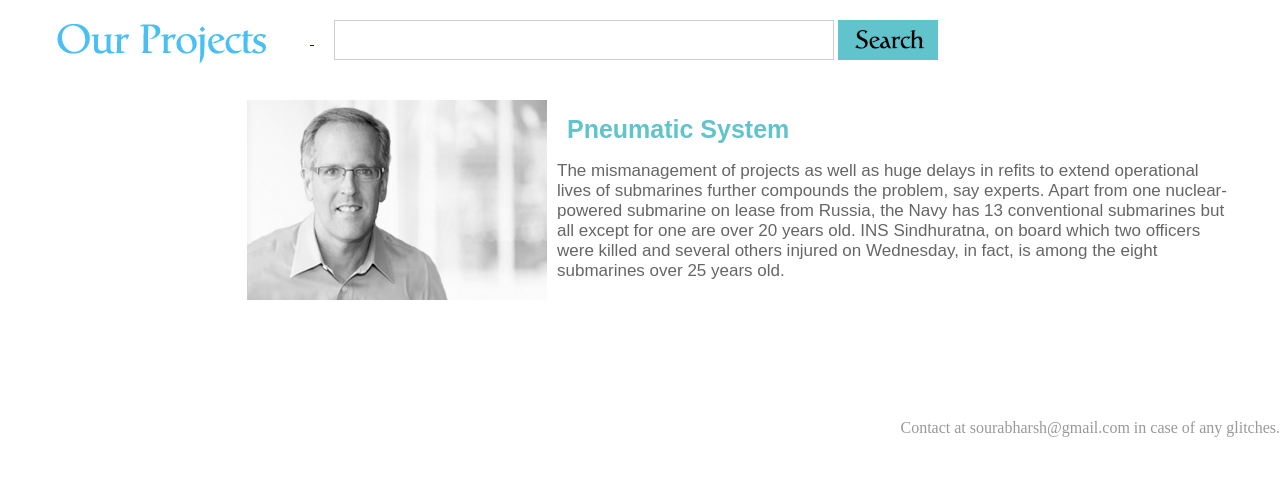
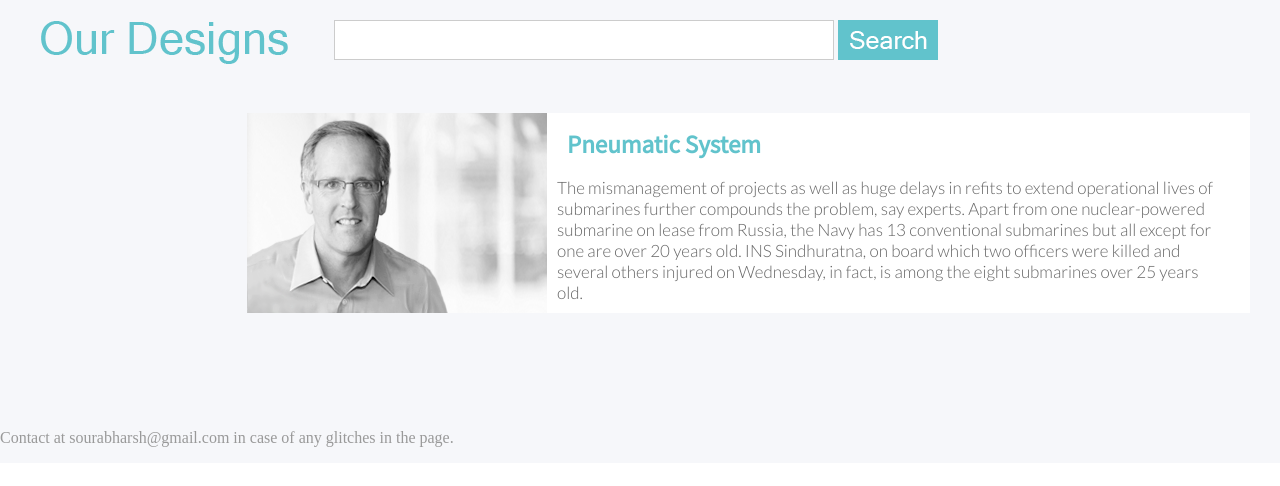
Before and after one commit to sourabharsh/pdLab, a PHP site: page / in a window 1280 px wide. Shown: the top 486 px of the page. Run offline with PHP 8.4, Linux system fonts and the light colour scheme; data that the repository does not hold is empty.

Commit message:
New look to the website
google fonts;
new logo;
new search button
different background

```diff
--- a/_notes/dwsync.xml
+++ b/_notes/dwsync.xml
@@ -1,5 +1,5 @@
 <?xml version="1.0" encoding="utf-8" ?>
 <dwsync>
 <file name="index.php" server="C:/wamp/www" local="130379186920065889" remote="130379186920000000" Dst="0" />
-<file name="index.php" server="C:/wamp/www/" local="130379328610000000" remote="130379328610000000" Dst="0" />
+<file name="index.php" server="C:/wamp/www/" local="130379417807551898" remote="130379417800000000" Dst="0" />
 </dwsync>
--- a/assets/_notes/dwsync.xml
+++ b/assets/_notes/dwsync.xml
@@ -1,5 +1,6 @@
 <?xml version="1.0" encoding="utf-8" ?>
 <dwsync>
 <file name="search_button.png" server="C:/wamp/www/" local="130379185863595463" remote="130379185860000000" Dst="0" />
-<file name="logo.png" server="C:/wamp/www/" local="130379192129153832" remote="130379192120000000" Dst="0" />
+<file name="logo.png" server="C:/wamp/www/" local="130379415448906991" remote="130379415440000000" Dst="0" />
+<file name="favicon.png" server="C:/wamp/www/" local="130379419157539113" remote="130379419150000000" Dst="0" />
 </dwsync>
--- /dev/null
+++ b/assets/icons/_notes/dwsync.xml
@@ -0,0 +1,4 @@
+<?xml version="1.0" encoding="utf-8" ?>
+<dwsync>
+<file name="3.png" server="C:/wamp/www/" local="130379285889516618" remote="130379285880000000" Dst="0" />
+</dwsync>
--- a/css/_notes/dwsync.xml
+++ b/css/_notes/dwsync.xml
@@ -1,5 +1,5 @@
 <?xml version="1.0" encoding="utf-8" ?>
 <dwsync>
 <file name="template.css" server="C:/wamp/www" local="130379193511692909" remote="130379193510000000" Dst="0" />
-<file name="template.css" server="C:/wamp/www/" local="130379329077036803" remote="130379329070000000" Dst="0" />
+<file name="template.css" server="C:/wamp/www/" local="130379417218768222" remote="130379417210000000" Dst="0" />
 </dwsync>
--- a/css/template.css
+++ b/css/template.css
@@ -5,25 +5,26 @@
 
 
 .container{
-	 background:none;
+	 background:#F6F7FA;
+	 widows:100%;
+	 height100%;
+
 	}
 
 .header_top{
 	background:white;
 	width:100%;
 	height:10px;
+    background:#F6F7FA;
 	}
+
 .header{
+	padding-bottom:10px;
+	height:auto;
+	width:100%;
+	background:#F6F7FA;
+	}
 
-	height:150px;
-	width:100%;
-	vertical-align:middle;
-
-	display:inline;
-
-
-
-	}
 .header_bottom{
 	height:30px;
 	widows:100px;
@@ -36,13 +37,14 @@
 	}
 
 .footer{
-	margin-top:100px;
+	padding-top:100px;
 	margin-bottom:0px;
 	color:#999;
 	height:auto;
-	width:auto;
+	width:100%;
 	float:right;
 	font-weight:lighter;
+	background:#F6F7FA;
 	}
 
 .logo{
@@ -57,22 +59,21 @@
 	width:600px;
 	margin-left:20px;
 
-	background:white;
+
 	display:inline;
 	vertical-align:middle;
 	}
 
 #search_input{
-	font-weight:lighter;
-	font-size:25px;
-	font-family:Arial, Helvetica, sans-serif;
+	font-size:24px;
+	font-family: 'Source Sans Pro', sans-serif;
+	font-weight:300;
 	vertical-align:middle;
 	display:inline-block;
 	border:1px solid #CCC;
 	margin-right:0px;
 	width:500px;
 	height:40px;
-
 
 	}
 
@@ -92,10 +93,13 @@
 .search_result{
 	width:1000px;
 	height:200px;
+	margin-top:3px;
 	margin-left:auto;
 	margin-right:30px;
-	margin-bottom:3px;
+	padding -bottom:3px;
 	border-right:3px solid white;
+	background:#ffffff;
+
 
 	}
 
@@ -135,13 +139,14 @@
 	margin:0px;
 	font-size:25px;
 	font-weight:bold;
-	font-family:Arial, Helvetica, sans-serif;
+	font-family: 'Source Sans Pro', sans-serif;
+
 	color:#61C3CC;
 	}
 .search_result_summary{
 	font-size:17px;
-	font-family:Arial, Helvetica, sans-serif;
-	font-weight:normal;
+	font-family: 'Lato', sans-serif;
+	font-weight:300;
 
 	width: 100%;
 	height:150px;
--- a/index.php
+++ b/index.php
@@ -3,6 +3,7 @@
 		<title> Products </title>
         <link rel="stylesheet" type="text/css" href="css/template.css">
         <link rel="shortcut icon" type="image/png" href="assets/favicon.png"/>
+        <link href='http://fonts.googleapis.com/css?family=Source+Sans+Pro:300,400|Lato:300,400' rel='stylesheet' type='text/css'>
 	 </head>
 	 <body>
          <div class="container">
@@ -10,15 +11,17 @@
             </div>
 
             <div class="header">
-        	<a href="index.php"> <img class="logo" src="assets/logo.png"> </a>
+                <a href="index.php"> <img class="logo" src="assets/logo.png"></a>
                     <div class="search">
                         <input id="search_input"></input>
 
                         <button id="search_button"></button>
                     </div>
             </div>
+
             <div class="header_bottom">
             </div>
+
             <?php
                         // connect to the Wampserver mysql database
                             //Define credentials
@@ -74,14 +77,14 @@
 
                     <div class="search_result_summary">
                         <p>
-                            The mismanagement of projects as well as huge delays in refits to extend operational lives of       		   							submarines further compounds the problem, say experts. Apart from one nuclear-powered submarine on                			lease from Russia, the Navy has 13 conventional submarines but all except for one are over 20 years           					old. INS Sindhuratna, on board which two officers were killed and several others injured on Wednesday,   							in fact, is among the eight submarines over 25 years old.
+                        The mismanagement of projects as well as huge delays in refits to extend operational lives of       		   										 					submarines further compounds the problem, say experts. Apart from one nuclear-powered submarine on              	    lease from Russia, the Navy has 13 conventional submarines but all except for one are over 20 years           					  				    old. INS Sindhuratna, on board which two officers were killed and several others injured on Wednesday,   							 				    in fact, is among the eight submarines over 25 years old.
                         </p>
-
                      </div>
                 </div>
              </div>
+
             <div class="footer">
-            <p> Contact at sourabharsh@gmail.com in case of any glitches.</p>
+                <p> Contact at sourabharsh@gmail.com in case of any glitches in the page.</p>
             </div>
 
 
```
Also changed, not shown: assets/icons/3.jpg (added), assets/icons/4.jpg (added), assets/logo.png, assets/old_logo.png (added), assets/search_button.png, assets/search_button_old.png (added). Lines whose indentation alone changed are shown as unchanged.
